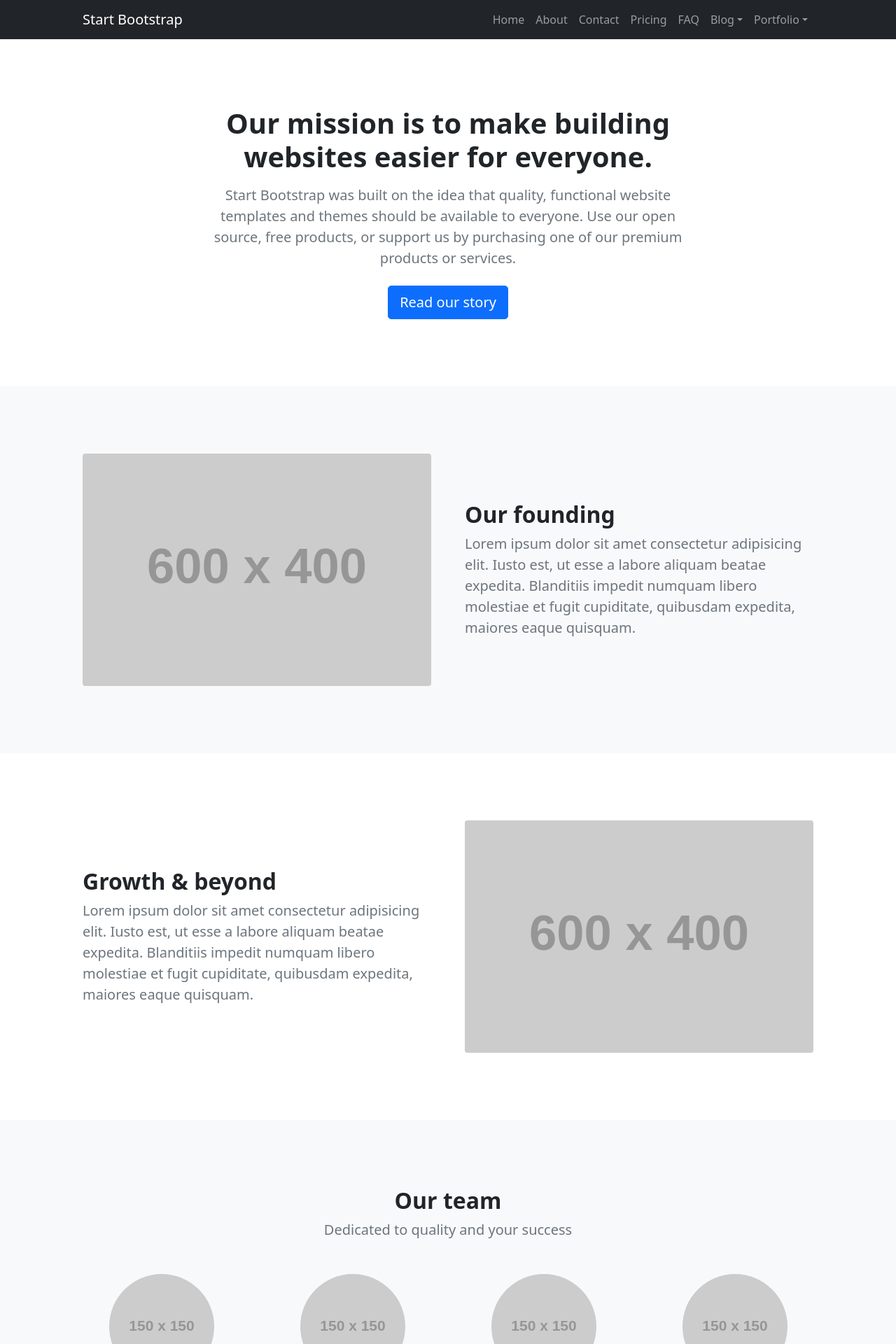
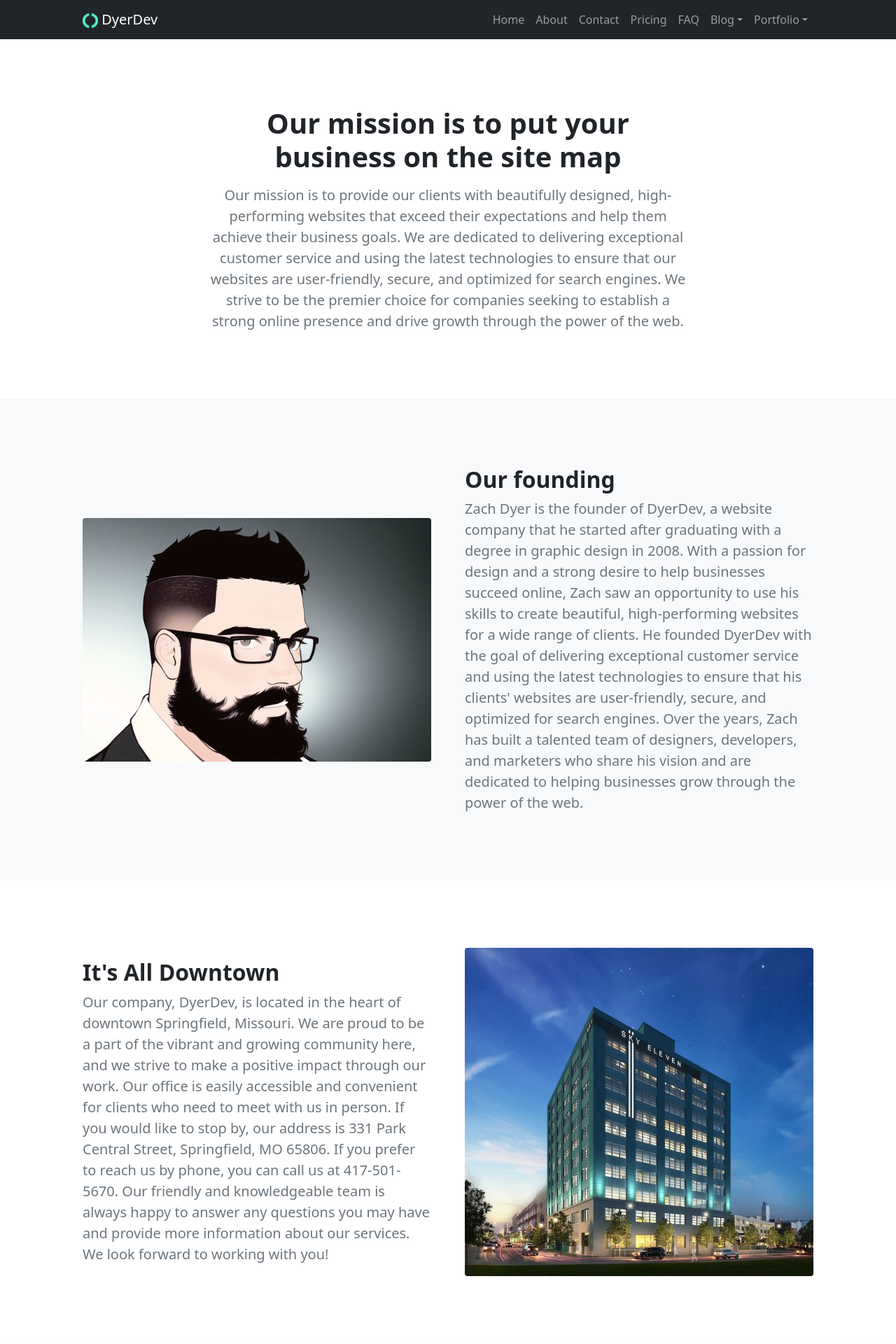
Before and after one commit to DyerDev/dyerdev.github.io, a Jekyll site: the page built from about.md, in a window 1280 px wide. Shown: the top 1920 px of the page at 70% size. Built offline with Jekyll 4.4.1, drawn with Linux system fonts in a browser that asks for light colours; some of the changed text lies outside the part shown.

Commit message:
about page

```diff
--- a/_config.yml
+++ b/_config.yml
@@ -7,8 +7,6 @@ description: >- # this means to ignore newlines until "baseurl:"
 tagline: Transform your online presence with beautiful, fast, and secure websites crafted by DyerDev.
 baseurl: "" # the subpath of your site, e.g. /blog
 url: "https://dyerdev.com" # the base hostname & protocol for your site, e.g. http://example.com
-twitter_username: jekyllrb
-github_username:  jekyll
 
 # Build settings
 plugins:
--- /dev/null
+++ b/_data/settings.yml
@@ -0,0 +1,2 @@
+emblem: /assets/images/dyerdevemblem.png
+github_username:  dyerdev
--- a/_includes/nav.html
+++ b/_includes/nav.html
@@ -1,7 +1,7 @@
 <!-- Navigation-->
 <nav class="navbar navbar-expand-lg navbar-dark bg-dark">
     <div class="container px-5">
-        <a class="navbar-brand" href="index.html">{{site.title}}</a>
+        <a class="navbar-brand" href="index.html">{% if site.data.settings.emblem %}<img src="{{site.data.settings.emblem}}" alt="{{site.title}}" id="company-emblem"/> {% endif %}{{site.title}}</a>
         <button class="navbar-toggler" type="button" data-bs-toggle="collapse" data-bs-target="#navbarSupportedContent" aria-controls="navbarSupportedContent" aria-expanded="false" aria-label="Toggle navigation"><span class="navbar-toggler-icon"></span></button>
         <div class="collapse navbar-collapse" id="navbarSupportedContent">
             <ul class="navbar-nav ms-auto mb-2 mb-lg-0">
--- /dev/null
+++ b/_layouts/about.html
@@ -0,0 +1,103 @@
+<!DOCTYPE html>
+<html lang="en">
+    {% include head.html %}
+    <body class="d-flex flex-column">
+        <main class="flex-shrink-0">
+            {% include nav.html %}
+            <!-- Header-->
+            <header class="py-5">
+                <div class="container px-5">
+                    <div class="row justify-content-center">
+                        <div class="col-lg-8 col-xxl-6">
+                            <div class="text-center my-5">
+                                <h1 class="fw-bolder mb-3">{{page.header.title}}</h1>
+                                <p class="lead fw-normal text-muted mb-4">{{ page.header.paragraph }}</p>
+                                <!-- <a class="btn btn-primary btn-lg" href="#scroll-target">Read our story</a> -->
+                            </div>
+                        </div>
+                    </div>
+                </div>
+            </header>
+            <!-- About section one-->
+            <section class="py-5 bg-light" id="scroll-target">
+                <div class="container px-5 my-5">
+                    <div class="row gx-5 align-items-center">
+                        <div class="col-lg-6"><img class="img-fluid rounded mb-5 mb-lg-0" src="{{page.sections.first.image}}" alt="{{page.sections.first.title}}" /></div>
+                        <div class="col-lg-6">
+                            <h2 class="fw-bolder">{{page.sections.first.title}}</h2>
+                            <p class="lead fw-normal text-muted mb-0">{{page.sections.first.paragraph}}</p>
+                        </div>
+                    </div>
+                </div>
+            </section>
+            <!-- About section two-->
+            <section class="py-5">
+                <div class="container px-5 my-5">
+                    <div class="row gx-5 align-items-center">
+                        <div class="col-lg-6 order-first order-lg-last"><img class="img-fluid rounded mb-5 mb-lg-0" src="{{page.sections.second.image}}" alt="{{page.sections.second.title}}" /></div>
+                        <div class="col-lg-6">
+                            <h2 class="fw-bolder">{{page.sections.second.title}}</h2>
+                            <p class="lead fw-normal text-muted mb-0">{{page.sections.second.paragraph}}</p>
+                        </div>
+                    </div>
+                </div>
+            </section>
+            <!-- Team members section-->
+            <section class="py-5 bg-light">
+                <div class="container px-5 my-5">
+                    <div class="text-center">
+                        <h2 class="fw-bolder">Our team</h2>
+                        <p class="lead fw-normal text-muted mb-5">Dedicated to quality and your success</p>
+                    </div>
+                    <div class="row gx-5 row-cols-1 row-cols-sm-2 row-cols-xl-4 justify-content-center">
+                        <div class="col mb-5 mb-5 mb-xl-0">
+                            <div class="text-center">
+                                <div
+                                    class="img-fluid rounded-circle mb-4 px-4 staff-thumb d-inline-block"
+                                    style="background-image: url({{page.team.first.image}})"
+                                    title="{{page.team.first.name}}" />
+                                </div>
+                                <h5 class="fw-bolder">{{page.team.first.name}}</h5>
+                                <div class="fst-italic text-muted">{{page.team.first.role}}</div>
+                            </div>
+                        </div>
+                        <div class="col mb-5 mb-5 mb-xl-0">
+                            <div class="text-center">
+                                <div
+                                    class="img-fluid rounded-circle mb-4 px-4 staff-thumb d-inline-block"
+                                    style="background-image: url({{page.team.second.image}})"
+                                    title="{{page.team.second.name}}" />
+                                </div>
+                                <h5 class="fw-bolder">{{page.team.second.name}}</h5>
+                                <div class="fst-italic text-muted">{{page.team.second.role}}</div>
+                            </div>
+                        </div>
+                        <div class="col mb-5 mb-5 mb-sm-0">
+                            <div class="text-center">
+                                <div
+                                    class="img-fluid rounded-circle mb-4 px-4 staff-thumb d-inline-block"
+                                    style="background-image: url({{page.team.third.image}})"
+                                    title="{{page.team.third.name}}" />
+                                </div>
+                                <h5 class="fw-bolder">{{page.team.third.name}}</h5>
+                                <div class="fst-italic text-muted">{{page.team.third.role}}</div>
+                            </div>
+                        </div>
+                        <div class="col mb-5">
+                            <div class="text-center">
+                                <div
+                                    class="img-fluid rounded-circle mb-4 px-4 staff-thumb d-inline-block"
+                                    style="background-image: url({{page.team.fourth.image}})"
+                                    title="{{page.team.fourth.name}}" />
+                                </div>
+                                <h5 class="fw-bolder">{{page.team.fourth.name}}</h5>
+                                <div class="fst-italic text-muted">{{page.team.fourth.role}}</div>
+                            </div>
+                        </div>
+                    </div>
+                </div>
+            </section>
+        </main>
+        {% include footer.html %}
+    </body>
+</html>
--- a/about.html
+++ /dev/null
@@ -1,146 +0,0 @@
-<!DOCTYPE html>
-<html lang="en">
-    <head>
-        <meta charset="utf-8" />
-        <meta name="viewport" content="width=device-width, initial-scale=1, shrink-to-fit=no" />
-        <meta name="description" content="" />
-        <meta name="author" content="" />
-        <title>Modern Business - Start Bootstrap Template</title>
-        <!-- Favicon-->
-        <link rel="icon" type="image/x-icon" href="assets/favicon.ico" />
-        <!-- Bootstrap icons-->
-        <link href="https://cdn.jsdelivr.net/npm/bootstrap-icons@1.5.0/font/bootstrap-icons.css" rel="stylesheet" />
-        <!-- Core theme CSS (includes Bootstrap)-->
-        <link href="css/styles.css" rel="stylesheet" />
-    </head>
-    <body class="d-flex flex-column">
-        <main class="flex-shrink-0">
-            <!-- Navigation-->
-            <nav class="navbar navbar-expand-lg navbar-dark bg-dark">
-                <div class="container px-5">
-                    <a class="navbar-brand" href="index.html">Start Bootstrap</a>
-                    <button class="navbar-toggler" type="button" data-bs-toggle="collapse" data-bs-target="#navbarSupportedContent" aria-controls="navbarSupportedContent" aria-expanded="false" aria-label="Toggle navigation"><span class="navbar-toggler-icon"></span></button>
-                    <div class="collapse navbar-collapse" id="navbarSupportedContent">
-                        <ul class="navbar-nav ms-auto mb-2 mb-lg-0">
-                            <li class="nav-item"><a class="nav-link" href="index.html">Home</a></li>
-                            <li class="nav-item"><a class="nav-link" href="about.html">About</a></li>
-                            <li class="nav-item"><a class="nav-link" href="contact.html">Contact</a></li>
-                            <li class="nav-item"><a class="nav-link" href="pricing.html">Pricing</a></li>
-                            <li class="nav-item"><a class="nav-link" href="faq.html">FAQ</a></li>
-                            <li class="nav-item dropdown">
-                                <a class="nav-link dropdown-toggle" id="navbarDropdownBlog" href="#" role="button" data-bs-toggle="dropdown" aria-expanded="false">Blog</a>
-                                <ul class="dropdown-menu dropdown-menu-end" aria-labelledby="navbarDropdownBlog">
-                                    <li><a class="dropdown-item" href="blog-home.html">Blog Home</a></li>
-                                    <li><a class="dropdown-item" href="blog-post.html">Blog Post</a></li>
-                                </ul>
-                            </li>
-                            <li class="nav-item dropdown">
-                                <a class="nav-link dropdown-toggle" id="navbarDropdownPortfolio" href="#" role="button" data-bs-toggle="dropdown" aria-expanded="false">Portfolio</a>
-                                <ul class="dropdown-menu dropdown-menu-end" aria-labelledby="navbarDropdownPortfolio">
-                                    <li><a class="dropdown-item" href="portfolio-overview.html">Portfolio Overview</a></li>
-                                    <li><a class="dropdown-item" href="portfolio-item.html">Portfolio Item</a></li>
-                                </ul>
-                            </li>
-                        </ul>
-                    </div>
-                </div>
-            </nav>
-            <!-- Header-->
-            <header class="py-5">
-                <div class="container px-5">
-                    <div class="row justify-content-center">
-                        <div class="col-lg-8 col-xxl-6">
-                            <div class="text-center my-5">
-                                <h1 class="fw-bolder mb-3">Our mission is to make building websites easier for everyone.</h1>
-                                <p class="lead fw-normal text-muted mb-4">Start Bootstrap was built on the idea that quality, functional website templates and themes should be available to everyone. Use our open source, free products, or support us by purchasing one of our premium products or services.</p>
-                                <a class="btn btn-primary btn-lg" href="#scroll-target">Read our story</a>
-                            </div>
-                        </div>
-                    </div>
-                </div>
-            </header>
-            <!-- About section one-->
-            <section class="py-5 bg-light" id="scroll-target">
-                <div class="container px-5 my-5">
-                    <div class="row gx-5 align-items-center">
-                        <div class="col-lg-6"><img class="img-fluid rounded mb-5 mb-lg-0" src="https://dummyimage.com/600x400/343a40/6c757d" alt="..." /></div>
-                        <div class="col-lg-6">
-                            <h2 class="fw-bolder">Our founding</h2>
-                            <p class="lead fw-normal text-muted mb-0">Lorem ipsum dolor sit amet consectetur adipisicing elit. Iusto est, ut esse a labore aliquam beatae expedita. Blanditiis impedit numquam libero molestiae et fugit cupiditate, quibusdam expedita, maiores eaque quisquam.</p>
-                        </div>
-                    </div>
-                </div>
-            </section>
-            <!-- About section two-->
-            <section class="py-5">
-                <div class="container px-5 my-5">
-                    <div class="row gx-5 align-items-center">
-                        <div class="col-lg-6 order-first order-lg-last"><img class="img-fluid rounded mb-5 mb-lg-0" src="https://dummyimage.com/600x400/343a40/6c757d" alt="..." /></div>
-                        <div class="col-lg-6">
-                            <h2 class="fw-bolder">Growth &amp; beyond</h2>
-                            <p class="lead fw-normal text-muted mb-0">Lorem ipsum dolor sit amet consectetur adipisicing elit. Iusto est, ut esse a labore aliquam beatae expedita. Blanditiis impedit numquam libero molestiae et fugit cupiditate, quibusdam expedita, maiores eaque quisquam.</p>
-                        </div>
-                    </div>
-                </div>
-            </section>
-            <!-- Team members section-->
-            <section class="py-5 bg-light">
-                <div class="container px-5 my-5">
-                    <div class="text-center">
-                        <h2 class="fw-bolder">Our team</h2>
-                        <p class="lead fw-normal text-muted mb-5">Dedicated to quality and your success</p>
-                    </div>
-                    <div class="row gx-5 row-cols-1 row-cols-sm-2 row-cols-xl-4 justify-content-center">
-                        <div class="col mb-5 mb-5 mb-xl-0">
-                            <div class="text-center">
-                                <img class="img-fluid rounded-circle mb-4 px-4" src="https://dummyimage.com/150x150/ced4da/6c757d" alt="..." />
-                                <h5 class="fw-bolder">Ibbie Eckart</h5>
-                                <div class="fst-italic text-muted">Founder &amp; CEO</div>
-                            </div>
-                        </div>
-                        <div class="col mb-5 mb-5 mb-xl-0">
-                            <div class="text-center">
-                                <img class="img-fluid rounded-circle mb-4 px-4" src="https://dummyimage.com/150x150/ced4da/6c757d" alt="..." />
-                                <h5 class="fw-bolder">Arden Vasek</h5>
-                                <div class="fst-italic text-muted">CFO</div>
-                            </div>
-                        </div>
-                        <div class="col mb-5 mb-5 mb-sm-0">
-                            <div class="text-center">
-                                <img class="img-fluid rounded-circle mb-4 px-4" src="https://dummyimage.com/150x150/ced4da/6c757d" alt="..." />
-                                <h5 class="fw-bolder">Toribio Nerthus</h5>
-                                <div class="fst-italic text-muted">Operations Manager</div>
-                            </div>
-                        </div>
-                        <div class="col mb-5">
-                            <div class="text-center">
-                                <img class="img-fluid rounded-circle mb-4 px-4" src="https://dummyimage.com/150x150/ced4da/6c757d" alt="..." />
-                                <h5 class="fw-bolder">Malvina Cilla</h5>
-                                <div class="fst-italic text-muted">CTO</div>
-                            </div>
-                        </div>
-                    </div>
-                </div>
-            </section>
-        </main>
-        <!-- Footer-->
-        <footer class="bg-dark py-4 mt-auto">
-            <div class="container px-5">
-                <div class="row align-items-center justify-content-between flex-column flex-sm-row">
-                    <div class="col-auto"><div class="small m-0 text-white">Copyright &copy; Your Website 2022</div></div>
-                    <div class="col-auto">
-                        <a class="link-light small" href="#!">Privacy</a>
-                        <span class="text-white mx-1">&middot;</span>
-                        <a class="link-light small" href="#!">Terms</a>
-                        <span class="text-white mx-1">&middot;</span>
-                        <a class="link-light small" href="#!">Contact</a>
-                    </div>
-                </div>
-            </div>
-        </footer>
-        <!-- Bootstrap core JS-->
-        <script src="https://cdn.jsdelivr.net/npm/bootstrap@5.1.3/dist/js/bootstrap.bundle.min.js"></script>
-        <!-- Core theme JS-->
-        <script src="js/scripts.js"></script>
-    </body>
-</html>
--- /dev/null
+++ b/about.md
@@ -0,0 +1,33 @@
+---
+title: About Us
+layout: about
+header:
+  title: Our mission is to put your business on the site map
+  paragraph: Our mission is to provide our clients with beautifully designed, high-performing websites that exceed their expectations and help them achieve their business goals. We are dedicated to delivering exceptional customer service and using the latest technologies to ensure that our websites are user-friendly, secure, and optimized for search engines. We strive to be the premier choice for companies seeking to establish a strong online presence and drive growth through the power of the web.
+sections:
+  first:
+    image: /assets/images/profile-zach.png
+    title: Our founding
+    paragraph: Zach Dyer is the founder of DyerDev, a website company that he started after graduating with a degree in graphic design in 2008. With a passion for design and a strong desire to help businesses succeed online, Zach saw an opportunity to use his skills to create beautiful, high-performing websites for a wide range of clients. He founded DyerDev with the goal of delivering exceptional customer service and using the latest technologies to ensure that his clients' websites are user-friendly, secure, and optimized for search engines. Over the years, Zach has built a talented team of designers, developers, and marketers who share his vision and are dedicated to helping businesses grow through the power of the web.
+  second:
+    image: /assets/images/sky11.jpg
+    title: It's All Downtown
+    paragraph: Our company, DyerDev, is located in the heart of downtown Springfield, Missouri. We are proud to be a part of the vibrant and growing community here, and we strive to make a positive impact through our work. Our office is easily accessible and convenient for clients who need to meet with us in person. If you would like to stop by, our address is 331 Park Central Street, Springfield, MO 65806. If you prefer to reach us by phone, you can call us at 417-501-5670. Our friendly and knowledgeable team is always happy to answer any questions you may have and provide more information about our services. We look forward to working with you!
+team:
+  first:
+    name: Zach Dyer
+    image: /assets/images/profile-zach.png
+    role: Founder &amp; CEO
+  second:
+    name: 404
+    image: /assets/images/404-profile-pic.png
+    role: Techno Wizard
+  third:
+    name: Georgia
+    image: /assets/images/georgia.png
+    role: Team Manager
+  fourth:
+    name: Giga Chat
+    image: /assets/images/gigachat.png
+    role: Master Consultant
+---
```
Also changed, not shown: assets/images/404-profile-pic.png (added), assets/images/georgia.png (added), assets/images/gigachat.png (added), assets/images/profile-zach.png (added), assets/images/sky11.jpg (added), css/styles.css, 2 other files.
